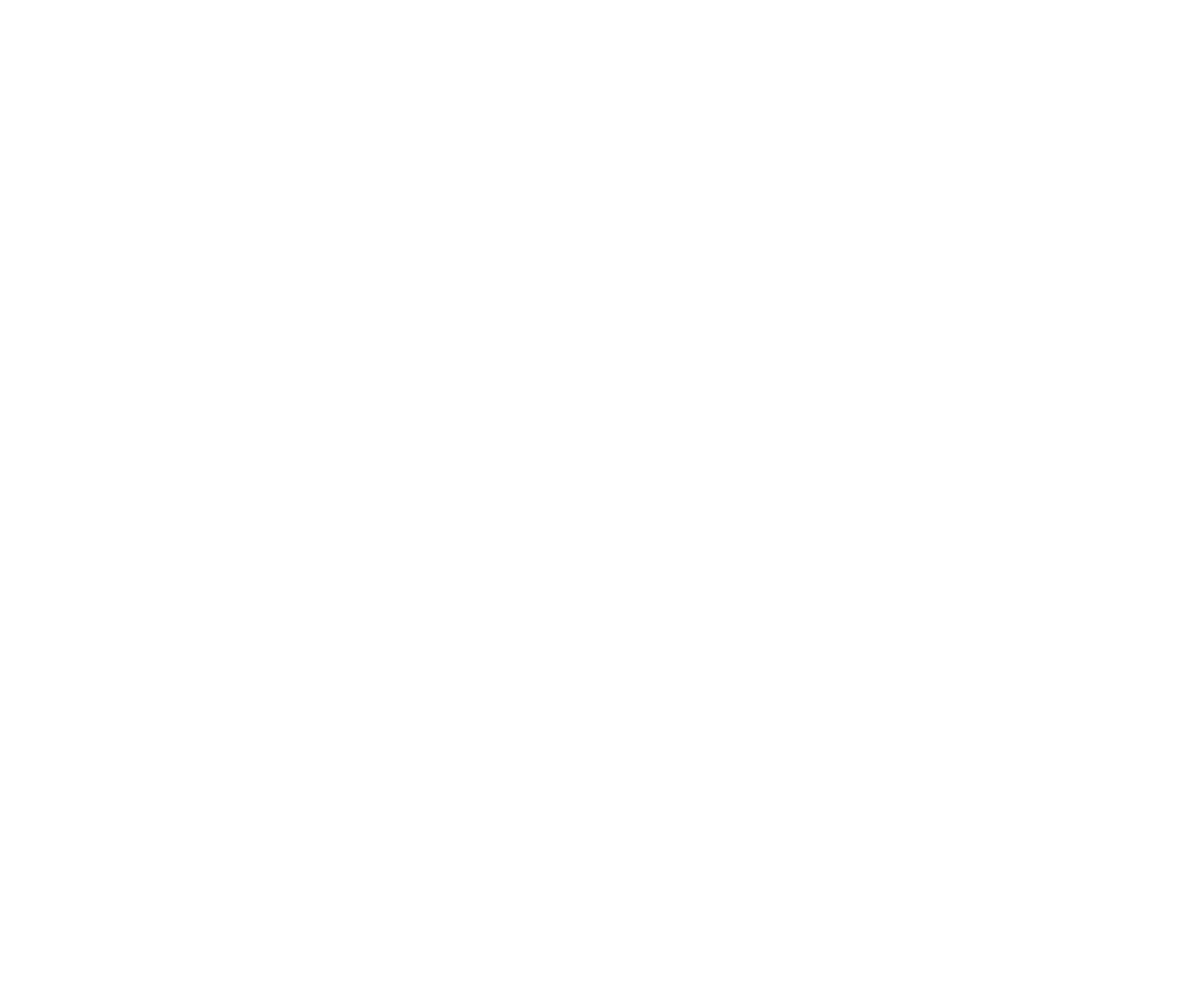
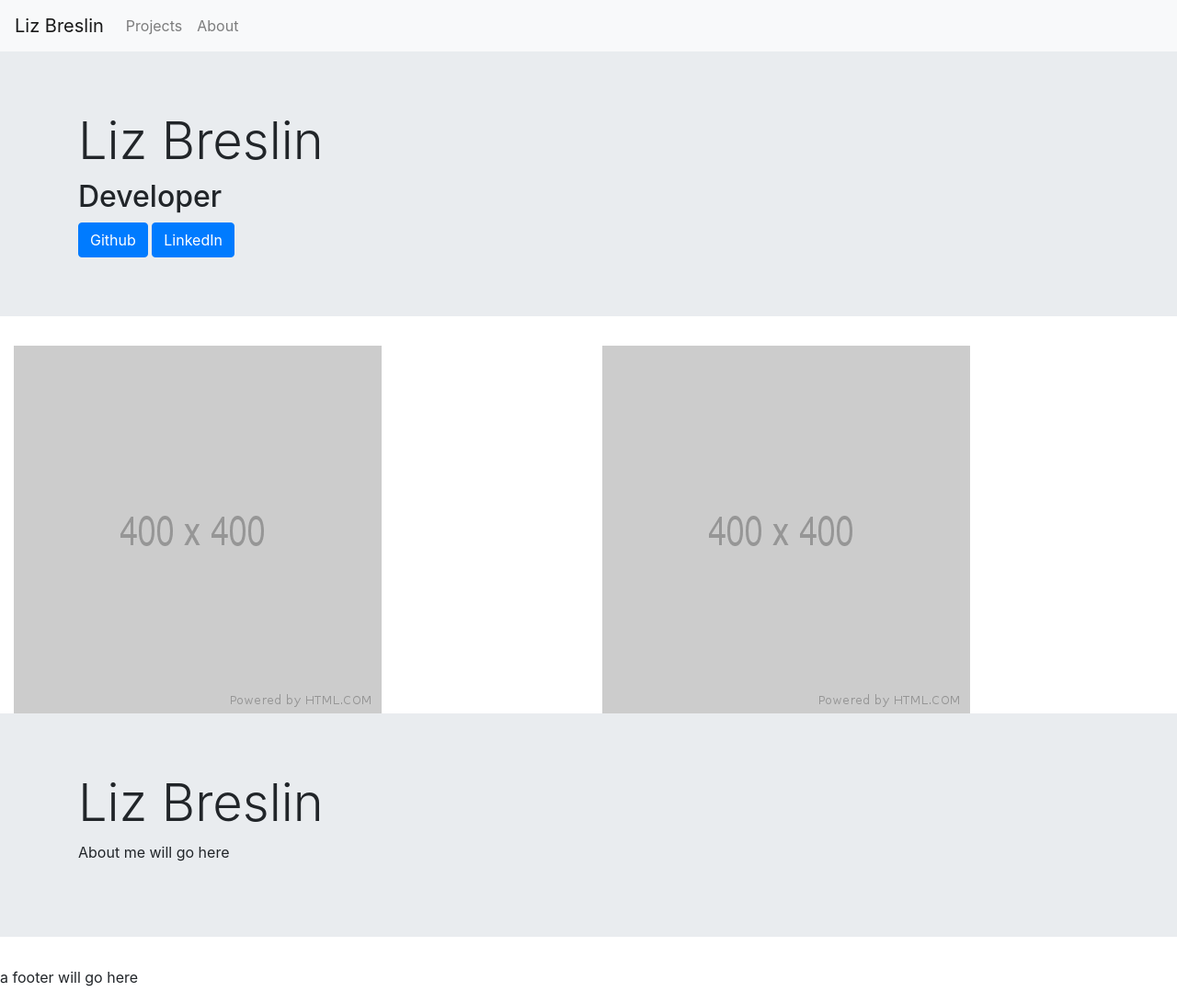
Before and after one commit to lizbreslin/altcademy-portfolio, a plain HTML site: page index.html in a window 1280 px wide. Shown: the whole page at 92% size. Before the commit the page ends 800 px from the top, so only its background shows below. Drawn offline with nearby package versions, Linux system fonts and the light colour scheme.

Commit message:
Very basic structure laid out

```diff
--- a/index.html
+++ b/index.html
@@ -11,7 +11,76 @@
     <!-- Fontawesome -->
     <link rel="stylesheet" href="https://use.fontawesome.com/releases/v5.2.0/css/all.css" integrity="sha384-hWVjflwFxL6sNzntih27bfxkr27PmbbK/iSvJ+a4+0owXq79v+lsFkW54bOGbiDQ" crossorigin="anonymous">
 
+    <!-- Favicon -->
+
+    <!-- Personal stylesheet -->
     <link rel="stylesheet" type="text/css" href="./style.css">
 
-    <title>Airbnb</title>
+    <title>Liz Breslin | Portfolio</title>
   </head>
+
+    <body>
+
+      <!-- Nav -->
+      <nav class="navbar navbar-expand-lg navbar-light bg-light">
+          <a class="navbar-brand" href="#">Liz Breslin</a>
+          <button class="navbar-toggler" type="button" data-toggle="collapse" data-target="#navbarNav" aria-controls="navbarNav" aria-expanded="false" aria-label="Toggle navigation">
+            <span class="navbar-toggler-icon"></span>
+          </button>
+          <div class="collapse navbar-collapse" id="navbarNav">
+            <ul class="navbar-nav">
+              <li class="nav-item">
+                <a class="nav-link" href="#">Projects</a>
+              </li>
+              <li class="nav-item">
+                  <a class="nav-link" href="#">About</a>
+                </li>
+            </ul>
+          </div>
+        </nav>
+
+      <!-- Hero content -->
+      <div class="jumbotron jumbotron-fluid">
+          <div class="container">
+            <h1 class="display-4">Liz Breslin</h1>
+            <h2>Developer</h2>
+            <button type="button" class="btn btn-primary">Github</button>
+            <button type="button" class="btn btn-primary">LinkedIn</button>
+          </div>
+        </div>
+
+
+      <!-- Project section  -->
+        <div class="container-fluid">
+          <div class="row justify-content-around">
+            <div class="col-md-6 col-lg-6 col-xs-12">
+                <img src="images/project-placeholder.png">
+            </div>
+            <div class="col-md-6 col-lg-6 col-xs-12">
+                <img src="images/project-placeholder.png">
+            </div>
+          </div>
+        </div>
+
+
+      <!-- About me -->
+      <div class="jumbotron jumbotron-fluid">
+          <div class="container">
+            <h2 class="display-4">Liz Breslin</h2>
+            <p>About me will go here</p>
+          </div>
+        </div>
+
+
+      <!-- Footer -->
+      <footer>
+        <p>a footer will go here</p>
+      </footer>
+
+    <!-- Optional JS -->
+    <!-- jQuery first, then Popper.js, then Bootstrap JS -->
+    <script src="https://code.jquery.com/jquery-3.3.1.slim.min.js" integrity="sha384-q8i/X+965DzO0rT7abK41JStQIAqVgRVzpbzo5smXKp4YfRvH+8abtTE1Pi6jizo" crossorigin="anonymous"></script>
+    <script src="https://cdnjs.cloudflare.com/ajax/libs/popper.js/1.14.3/umd/popper.min.js" integrity="sha384-ZMP7rVo3mIykV+2+9J3UJ46jBk0WLaUAdn689aCwoqbBJiSnjAK/l8WvCWPIPm49" crossorigin="anonymous"></script>
+    <script src="https://stackpath.bootstrapcdn.com/bootstrap/4.1.3/js/bootstrap.min.js" integrity="sha384-ChfqqxuZUCnJSK3+MXmPNIyE6ZbWh2IMqE241rYiqJxyMiZ6OW/JmZQ5stwEULTy" crossorigin="anonymous"></script>
+    </body>
+  </html>
--- a/style.css
+++ b/style.css
@@ -0,0 +1,6 @@
+/* Project section */
+.aspectRatioBox {
+  padding-top: calc(2 / 3 * 100%); /* aspect ratio 3:2 */
+  background-size: cover;
+  background-position: center;
+}
```
Also changed, not shown: images/project-placeholder.png (added), 2 other files.
